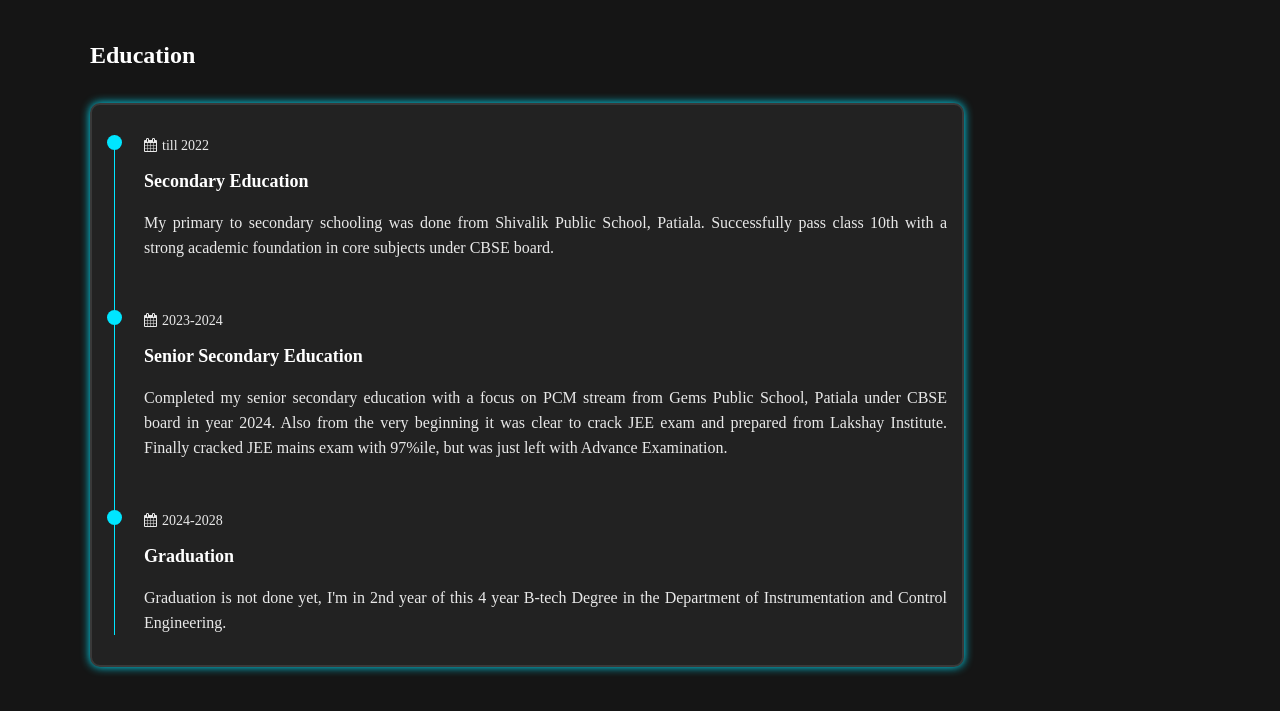
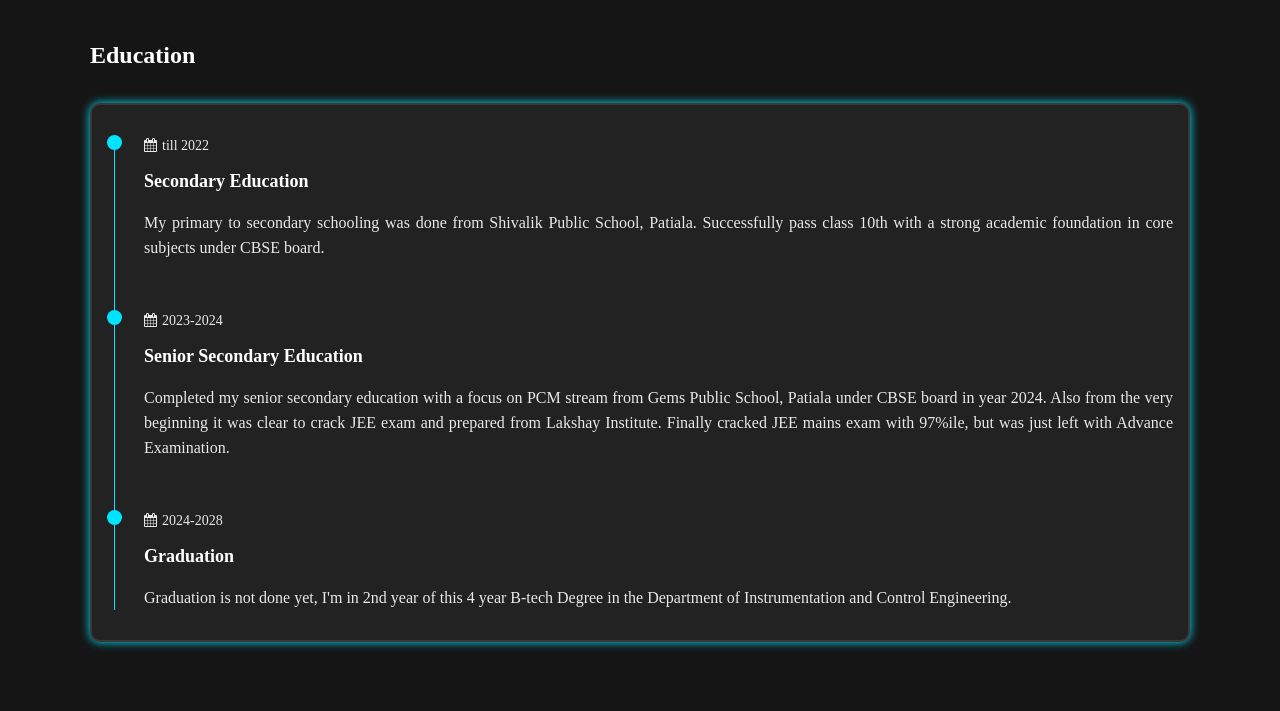
Before and after one commit to madhavgupta-prog/MadhavGupta_LetsUpgradeFrontendSprint, a plain HTML site: page index.html in a window 1280 px wide. Shown: the part 1609-2320 px from the top of the page. Drawn offline with nearby package versions, Linux system fonts and the light colour scheme; a web font is replaced by a local one.

Commit message:
Update design.css

```diff
--- a/design.css
+++ b/design.css
@@ -358,8 +358,6 @@ h3.hello span{
     font-weight: 400;
 }
 .about .about-content .education{
-    flex: 0 0 80%;
-    max-width: 80%;
     margin-top: 40px;
 }
 .about .about-content h3.title{
```
